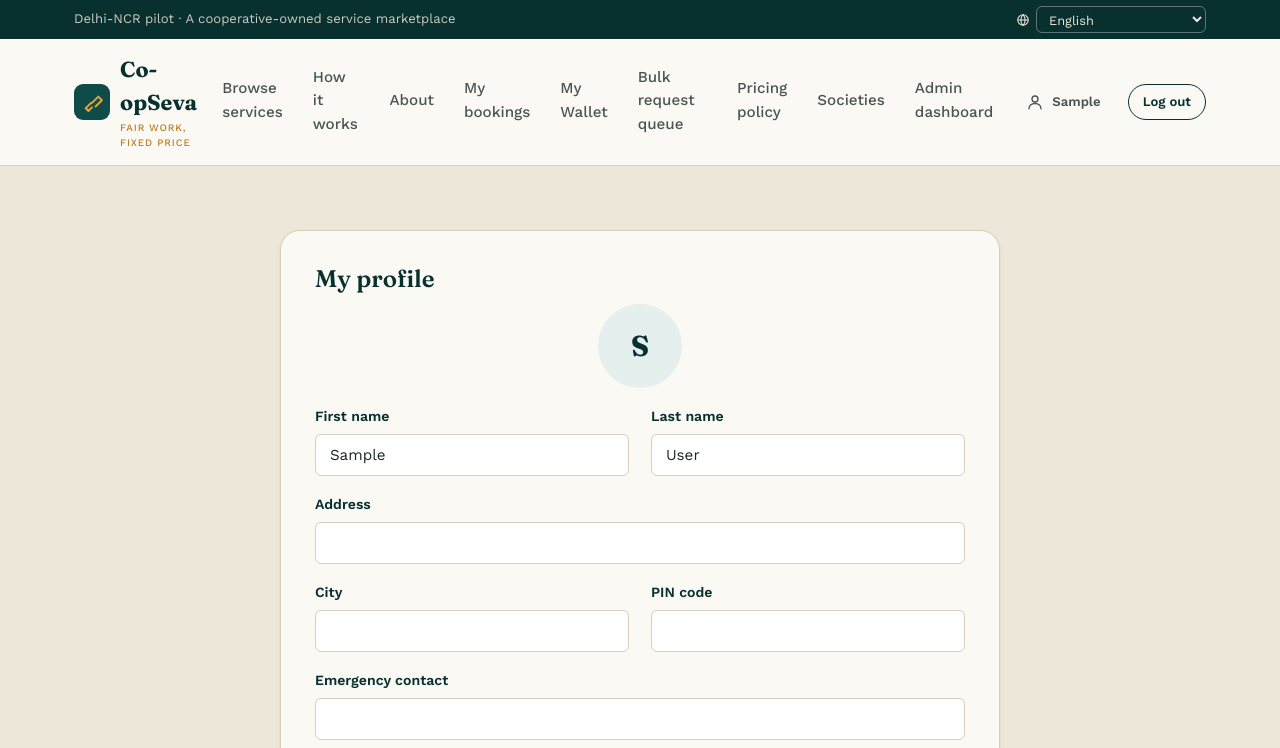
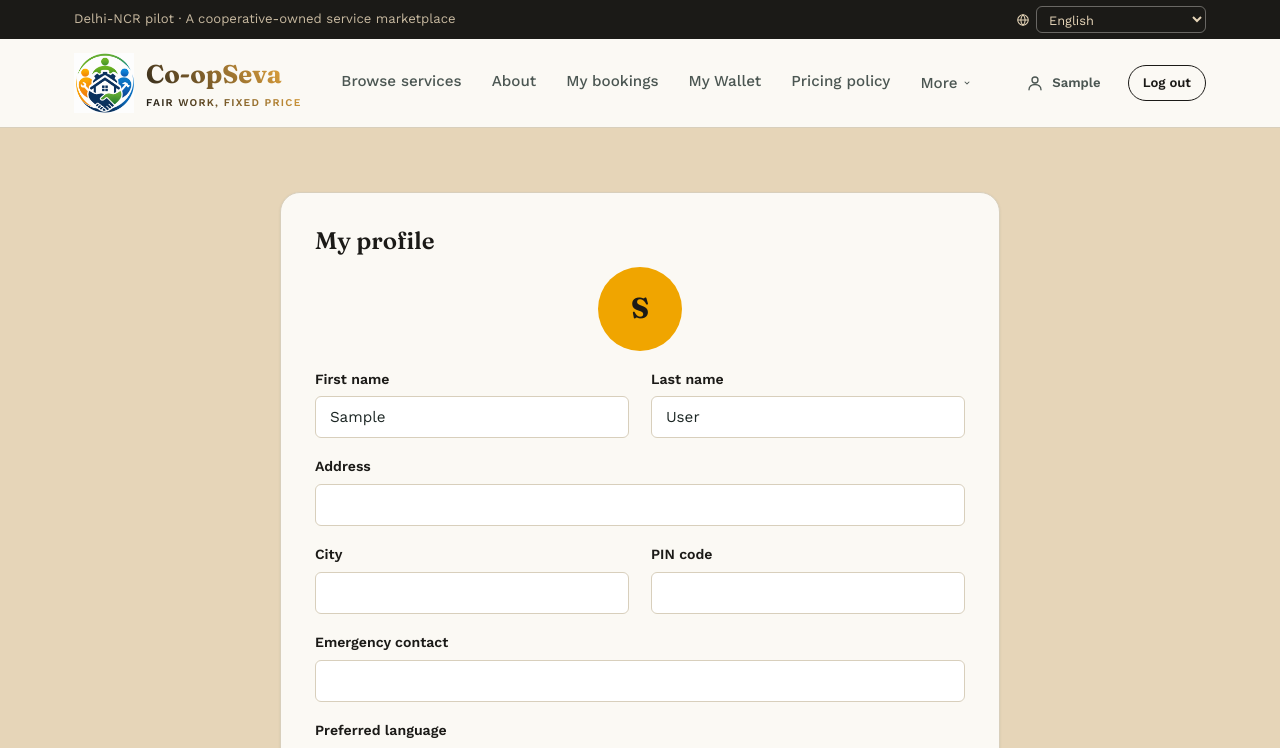
Before and after one commit to realtimecoder/cop-op, a Django app: page /accounts/profile/ in a window 1280 px wide. Shown: the top 748 px of the page. Run offline with Django 5.2, Linux system fonts and the light colour scheme; the visitor is signed in with stand-in values (Sample User, id 1).

Commit message:
i have changed

```diff
--- a/static/css/style.css
+++ b/static/css/style.css
@@ -34,6 +34,39 @@
   --shadow-md: 0 8px 24px rgba(28,38,36,0.10);
   --shadow-lg: 0 20px 48px rgba(28,38,36,0.16);
   --container: 1180px;
+}
+
+/* Role-based Themes */
+.theme-customer {
+  --stone: #E3F2FD;
+  --teal-tint: #90CAF9;
+  --teal: #2196F3;
+  --teal-deep: #0D47A1;
+  --stone-dark: #BBDEFB;
+}
+
+.theme-worker {
+  --stone: #E6EEC9;
+  --teal-tint: #C2D099;
+  --teal: #7DA78C;
+  --teal-deep: #35858E;
+  --stone-dark: #DDEBBA;
+}
+
+.theme-society {
+  --stone: #FFE2AF;
+  --teal-tint: #24B1B1;
+  --teal: #E37434;
+  --teal-deep: #007979;
+  --stone-dark: #F2D9A0;
+}
+
+.theme-platform_admin, .theme-federation, .theme-support, .theme-finance, .theme-welfare {
+  --stone: #E6D5B8;
+  --teal-tint: #F0A500;
+  --teal: #E45826;
+  --teal-deep: #1B1A17;
+  --stone-dark: #D9C4A4;
 }
 
 *, *::before, *::after{ box-sizing: border-box; }
@@ -116,9 +149,49 @@
   display:flex; align-items:center; justify-content:space-between;
   padding-top:14px; padding-bottom:14px; gap: 16px;
 }
-.brand{ display:flex; align-items:center; gap:10px; font-family: var(--font-display); font-weight:700; font-size:1.35rem; color: var(--teal-deep); }
-.brand .brand-mark{ width:36px; height:36px; flex-shrink:0; }
-.brand .brand-sub{ display:block; font-family: var(--font-body); font-weight:500; font-size:.62rem; letter-spacing:.09em; text-transform:uppercase; color: var(--marigold-deep); }
+.brand{
+  display:flex;
+  align-items:center;
+  gap:12px;
+  font-family: var(--font-display);
+  font-weight: 800;
+  font-size: 1.6rem;
+  cursor: pointer;
+  transition: all .3s ease;
+}
+
+.brand-text {
+  background: linear-gradient(45deg, var(--teal-deep), var(--marigold), var(--teal-deep));
+  -webkit-background-clip: text;
+  -webkit-text-fill-color: transparent;
+  background-size: 200% auto;
+  transition: all .3s ease;
+  display: inline-block;
+}
+
+.brand:hover .brand-text {
+  background-position: right center;
+  transform: scale(1.02) translateY(-1px);
+}
+
+.brand .brand-mark{ height:60px; width:auto; flex-shrink:0; object-fit:contain; transition: transform .3s ease; }
+.brand:hover .brand-mark { transform: scale(1.1); }
+
+.brand .brand-sub{
+  display:block;
+  font-family: var(--font-body);
+  font-weight: 600;
+  font-size:.65rem;
+  letter-spacing:.12em;
+  text-transform:uppercase;
+  color: var(--marigold-deep);
+  transition: color .3s ease;
+}
+
+.brand:hover .brand-sub {
+  color: var(--teal-deep);
+}
+
 
 .main-nav{ display:flex; align-items:center; gap: 26px; }
 .main-nav a{
@@ -126,6 +199,69 @@
   padding: 6px 2px; border-bottom: 2px solid transparent;
 }
 .main-nav a:hover, .main-nav a.active{ color: var(--teal-deep); border-bottom-color: var(--marigold); }
+
+.main-nav.admin-nav{ gap: 26px; }
+.main-nav.admin-nav a, .main-nav.admin-nav .dropdown-toggle{ font-size: .95rem; }
+
+/* Dropdown for Admin More Menu */
+.nav-dropdown {
+  position: relative;
+  display: inline-block;
+}
+
+.dropdown-toggle {
+  background: transparent;
+  border: none;
+  font-family: inherit;
+  font-size: .82rem;
+  font-weight: 500;
+  color: var(--ink-soft);
+  padding: 6px 2px;
+  cursor: pointer;
+  display: flex;
+  align-items: center;
+  gap: 4px;
+  transition: color .2s ease;
+}
+
+.dropdown-toggle:hover { color: var(--teal-deep); }
+
+.dropdown-menu {
+  position: absolute;
+  top: 100%;
+  left: 0;
+  background: var(--paper);
+  border: 1px solid var(--line);
+  border-radius: var(--radius-sm);
+  box-shadow: var(--shadow-md);
+  min-width: 180px;
+  opacity: 0;
+  visibility: hidden;
+  transform: translateY(5px);
+  transition: all .2s ease;
+  z-index: 100;
+  padding: 8px 0;
+}
+
+.nav-dropdown.open .dropdown-menu {
+  opacity: 1;
+  visibility: visible;
+  transform: translateY(0);
+}
+
+.dropdown-menu a {
+  display: block;
+  padding: 8px 16px;
+  font-size: .85rem;
+  color: var(--ink-soft);
+  border-bottom: none !important;
+  transition: background .2s ease;
+}
+
+.dropdown-menu a:hover {
+  background: var(--teal-tint);
+  color: var(--teal-deep);
+}
 
 .header-actions{ display:flex; align-items:center; gap:12px; }
 .nav-toggle{
--- a/static/js/app.js
+++ b/static/js/app.js
@@ -32,6 +32,21 @@
     });
   }
 
+  // Admin More Dropdown Toggle
+  document.querySelectorAll('.dropdown-toggle').forEach(function(toggle) {
+    toggle.addEventListener('click', function(e) {
+      e.stopPropagation();
+      var dropdown = this.closest('.nav-dropdown');
+      dropdown.classList.toggle('open');
+    });
+  });
+
+  document.addEventListener('click', function() {
+    document.querySelectorAll('.nav-dropdown.open').forEach(function(dropdown) {
+      dropdown.classList.remove('open');
+    });
+  });
+
   // OTP field: numeric-only, auto-focus
   document.querySelectorAll('.otp-field').forEach(function (el) {
     el.addEventListener('input', function () {
--- a/templates/base.html
+++ b/templates/base.html
@@ -11,7 +11,7 @@
 <link rel="stylesheet" href="{% static 'css/style.css' %}">
 {% block extra_head %}{% endblock %}
 </head>
-<body>
+<body class="{% if user.is_authenticated %}{% if user.is_superuser %}theme-platform_admin{% else %}theme-{{ user.role }}{% endif %}{% endif %}">
 {% include 'partials/icons.html' %}
 
 <div class="topbar">
@@ -33,17 +33,37 @@
 <header class="site-header">
   <div class="container">
     <a href="{% url 'core:home' %}" class="brand">
-      <svg class="brand-mark" viewBox="0 0 40 40" fill="none"><rect width="40" height="40" rx="10" fill="#0E4B49"/><path d="M13 27l6-6M20 21l7-7 4 4-7 7M13 27l3 3 4-4" stroke="#E2A33D" stroke-width="2.2" stroke-linecap="round" stroke-linejoin="round"/></svg>
-      <span>Co-opSeva<span class="brand-sub">{% trans "Fair work, fixed price" %}</span></span>
+      <img src="{% static 'images/logo.png' %}" alt="Co-opSeva Logo" class="brand-mark">
+      <span class="brand-text">Co-opSeva<span class="brand-sub">{% trans "Fair work, fixed price" %}</span></span>
     </a>
 
     <button class="nav-toggle" aria-label="{% trans 'Toggle menu' %}" aria-expanded="false">
       <svg><use href="#icon-menu"/></svg>
     </button>
 
-    <nav class="main-nav">
+    <nav class="main-nav {% if user.role in 'federation,society,support,finance,welfare,platform_admin' or user.is_superuser %}admin-nav{% endif %}">
+      {% if user.role in 'federation,society,support,finance,welfare,platform_admin' or user.is_superuser %}
+        {# Specific Admin Navbar #}
         <a href="{% url 'catalog:category_list' %}">{% trans "Browse services" %}</a>
+        <a href="{% url 'core:about' %}">{% trans "About" %}</a>
+        <a href="{% url 'bookings:my_bookings' %}">{% trans "My bookings" %}</a>
+        <a href="{% url 'payments:wallet_dashboard' %}">{% trans "My Wallet" %}</a>
+        <a href="{% url 'core:pricing_policy' %}">{% trans "Pricing policy" %}</a>
+
+        <div class="nav-dropdown">
+          <button class="dropdown-toggle">{% trans "More" %} <svg style="width:10px;height:10px;" viewBox="0 0 20 20" fill="currentColor"><path fill-rule="evenodd" d="M5.293 7.293a1 1 0 011.414 0L10 10.586l3.293-3.293a1 1 0 111.414 1.414l-4 4a1 1 0 01-1.414 0l-4-4a1 1 0 010-1.414z" clip-rule="evenodd" /></svg></button>
+          <div class="dropdown-menu">
+            <a href="{% url 'dashboard:overview' %}">{% trans "Admin Dashboard" %}</a>
+            <a href="{% url 'bookings:bulk_request_queue' %}">{% trans "Bulk Request Queue" %}</a>
+            <a href="{% url 'dashboard:society_list' %}">{% trans "Societies" %}</a>
+          </div>
+        </div>
+      {% else %}
+        {# Original User/Customer nav #}
+        <a href="{% url 'catalog:category_list' %}">{% trans "Browse services" %}</a>
+        {% if not user.is_authenticated or user.role not in 'federation,society,support,finance,welfare,platform_admin' and not user.is_superuser %}
           <a href="{% url 'core:how_it_works' %}">{% trans "How it works" %}</a>
+        {% endif %}
         <a href="{% url 'core:about' %}">{% trans "About" %}</a>
         {% if user.is_authenticated %}
           <a href="{% url 'bookings:my_bookings' %}">{% trans "My bookings" %}</a>
@@ -57,6 +77,7 @@
           {% endif %}
           {% if user.role in 'federation,society,support,finance,welfare,platform_admin' or user.is_superuser %}
             <a href="{% url 'dashboard:overview' %}">{% trans "Admin dashboard" %}</a>
+          {% endif %}
         {% endif %}
       {% endif %}
     </nav>
```
Also changed, not shown: static/images/logo.png (added), 1 other file. Lines whose indentation alone changed are shown as unchanged.
